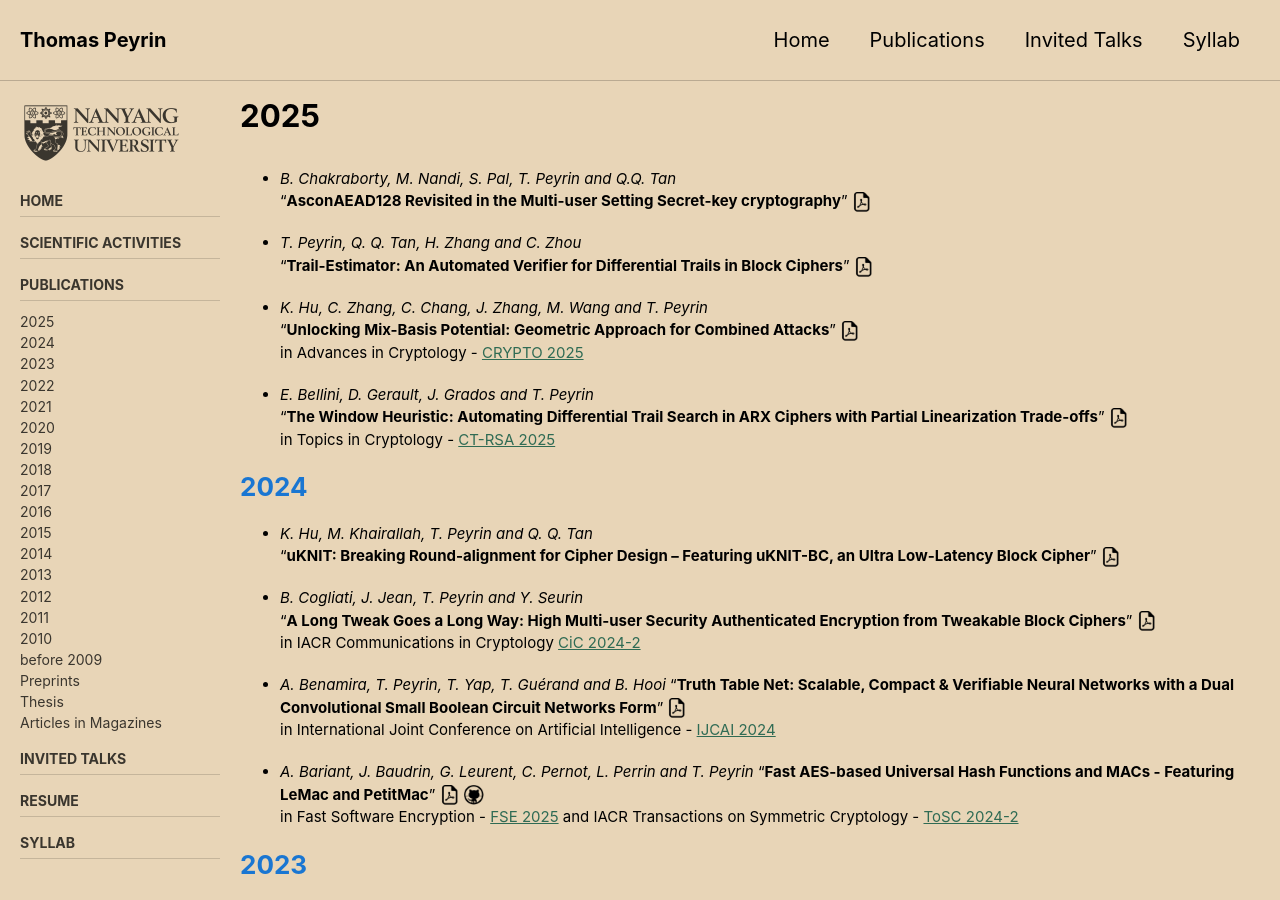
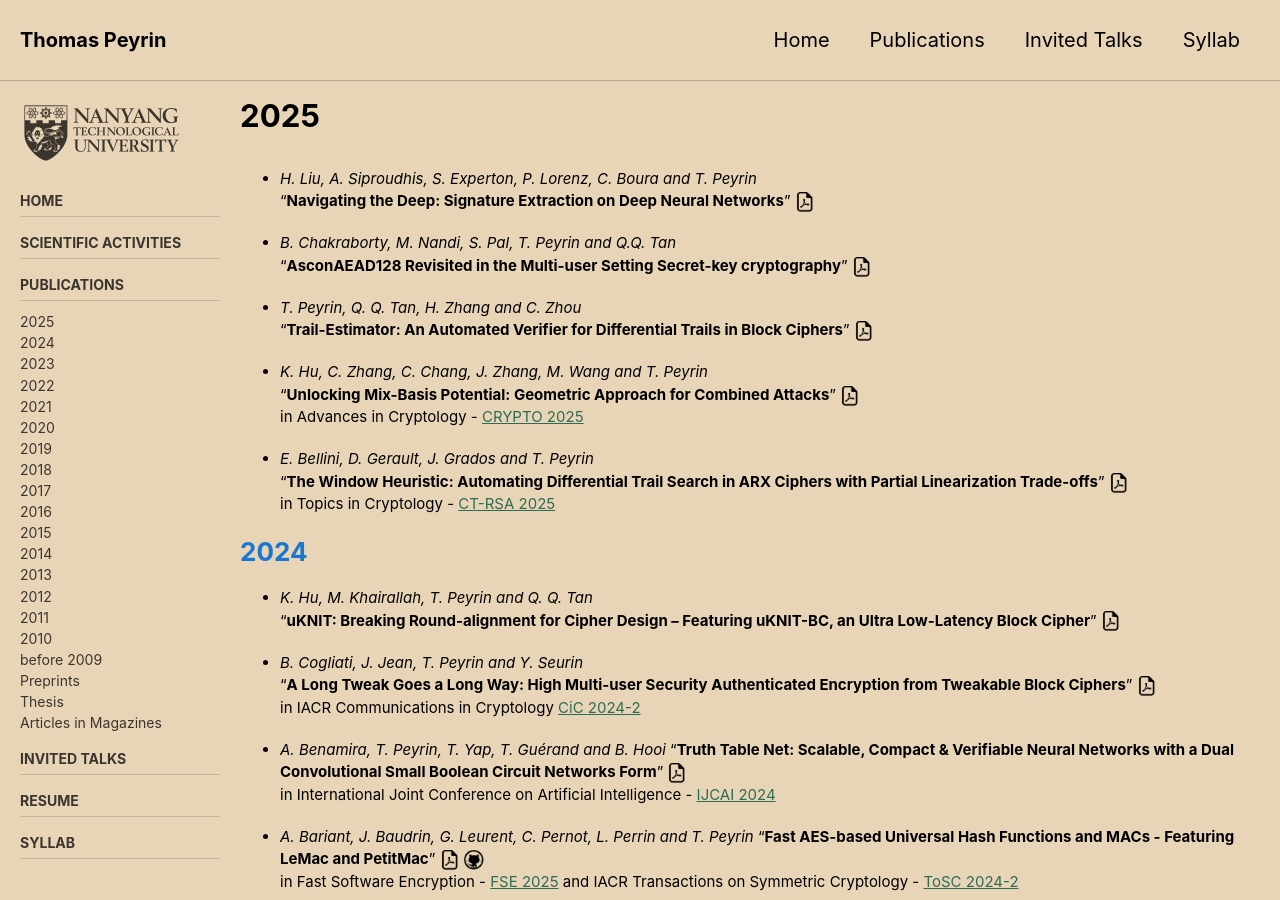
Before and after one commit to thomaspeyrin/web, a Jekyll site: the page built from publications.md, in a window 1280 px wide and 900 px high. Built offline with Jekyll 4.4.1, drawn with Linux system fonts in a browser that asks for light colours; cached includes are drawn as plain includes; nearby versions of some CDN libraries; our own code applies the rules of GitHub Pages for plain Markdown files.

Commit message:
Update publications.md

```diff
--- a/publications.md
+++ b/publications.md
@@ -10,6 +10,9 @@ sidebar:
 ---
 
 # 2025
+
+- *H. Liu, A. Siproudhis, S. Experton, P. Lorenz, C. Boura and T. Peyrin*
+"**Navigating the Deep: Signature Extraction on Deep Neural Networks**"  [![](https://thomaspeyrin.github.io/web/assets/images/pdf_icon_small.png "article")](https://arxiv.org/abs/2506.17047)
 
 - *B. Chakraborty, M. Nandi, S. Pal, T. Peyrin and Q.Q. Tan*
 "**AsconAEAD128 Revisited in the Multi-user Setting Secret-key cryptography**"  [![](https://thomaspeyrin.github.io/web/assets/images/pdf_icon_small.png "article")](https://eprint.iacr.org/2025/984)
```
